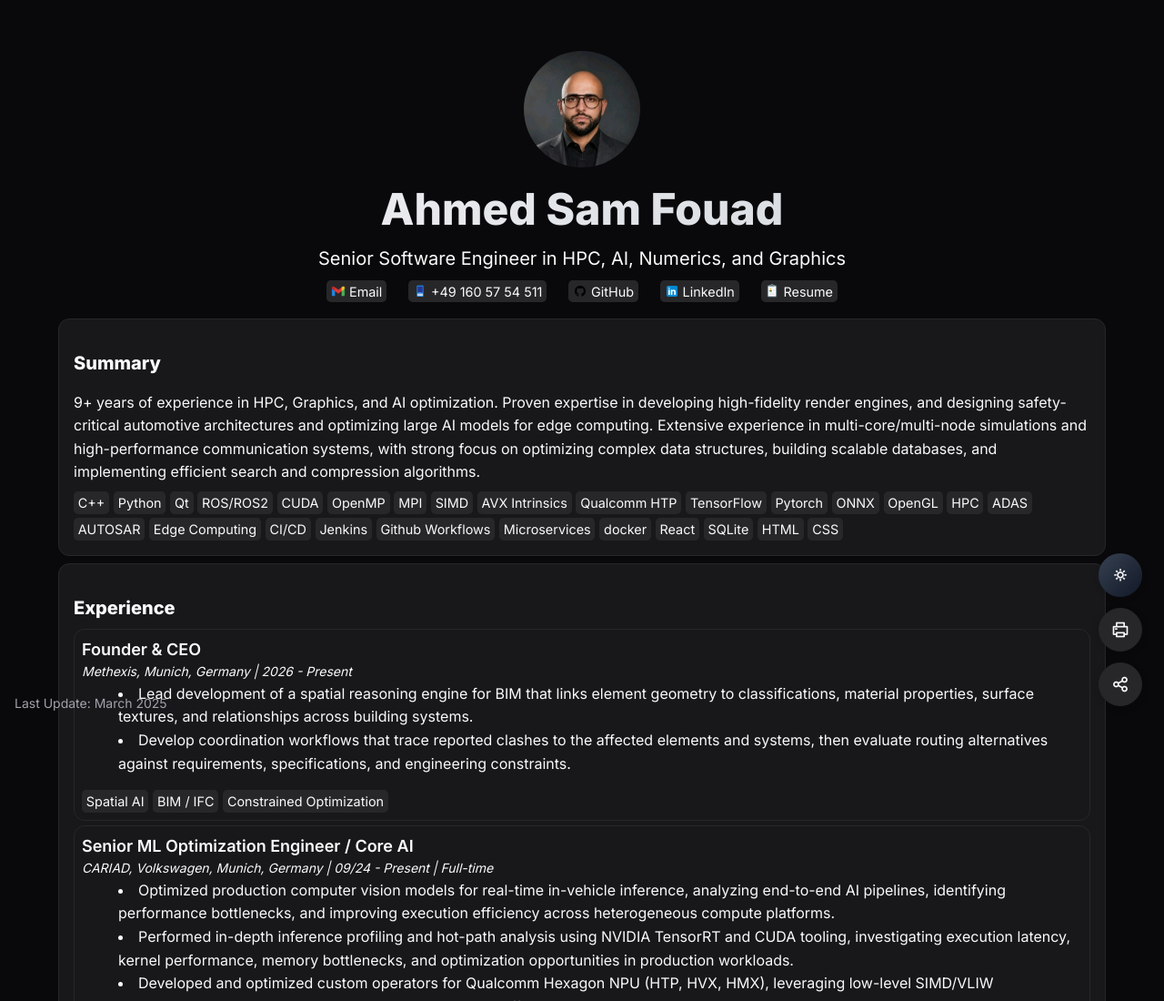
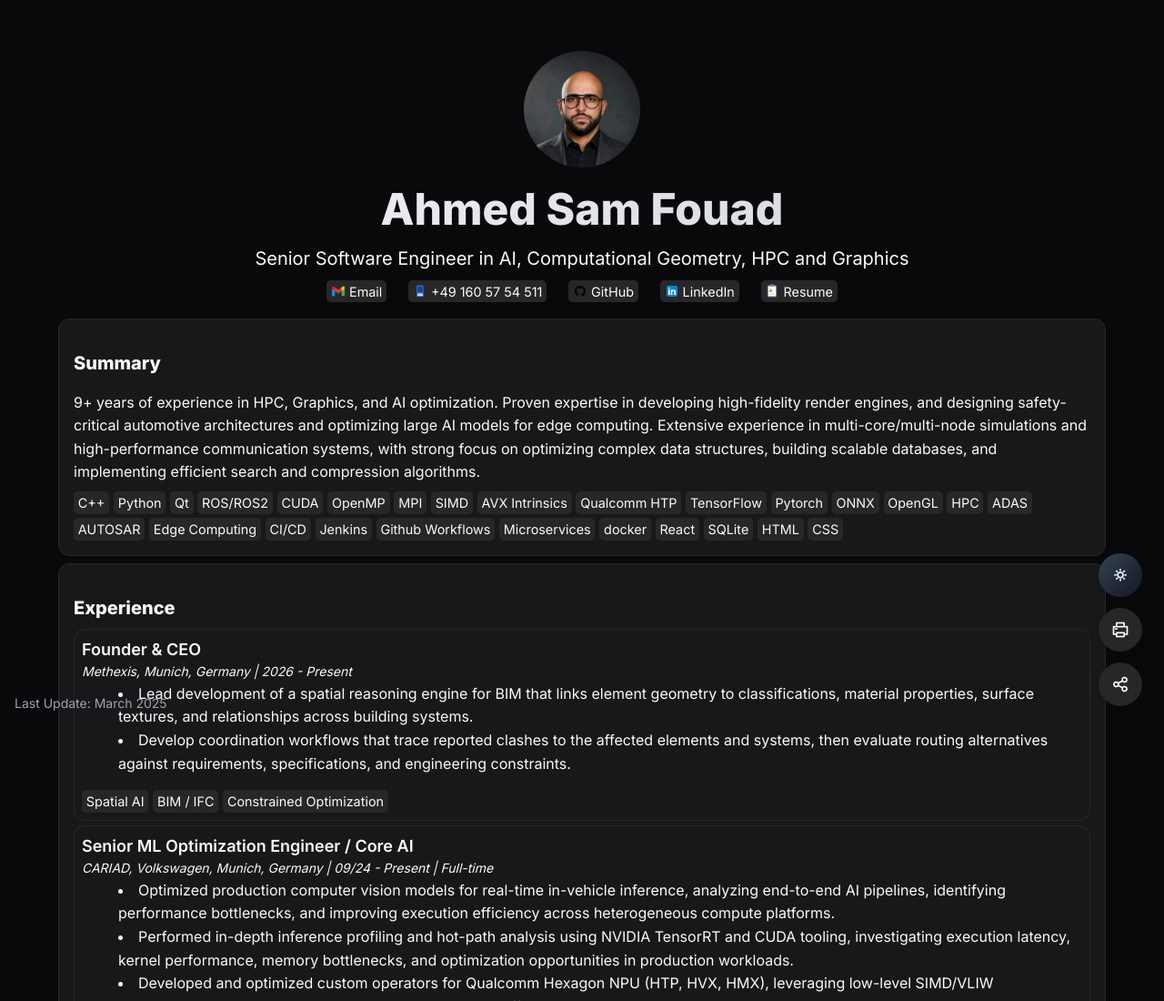
Before and after one commit to A-Sam/cv, a plain HTML site: page index.html in a window 1280 px wide. Shown: the top 1100 px of the page at 91% size. Drawn offline with nearby package versions, Linux system fonts and the light colour scheme.

Commit message:
Update job title and description in index.html

```diff
--- a/index.html
+++ b/index.html
@@ -24,8 +24,8 @@
                 </h1>
                 <p style="font-size: 1.25rem; margin-bottom: 0rem; margin-top:0; padding-bottom:0.5rem;  ">Senior
                     Software
-                    Engineer in HPC, AI,
-                    Numerics, and Graphics</p>
+                    Engineer in AI,
+                    Computational Geometry, HPC and Graphics</p>
                 <div
                     style="display: flex; justify-content: center; gap: 1.5rem; font-size: 0.875rem; padding-bottom:0.1rem; height: 1.5rem; margin-bottom: 1rem">
                     <a href="mailto:eng.a7med.sam@gmail.com" title="Email" class="tag"
```
